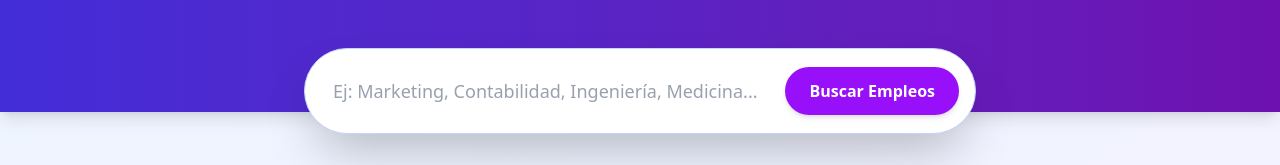
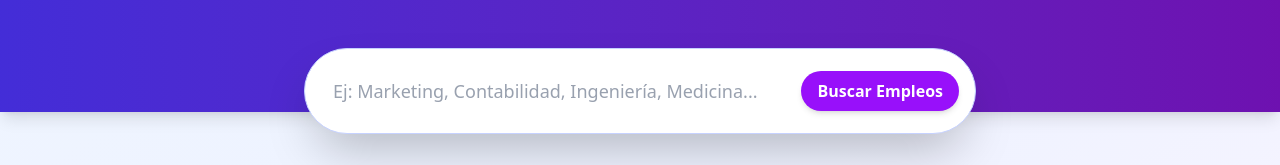
Before and after one commit to azucena123456/Computrabajo, a React (Create React App) app in the folder frontend/: page / in a window 1280 px wide. Shown: the part 199-364 px from the top of the page. Built offline with nearby package versions, Linux system fonts and the light colour scheme.

Commit message:
cambios en mi app.js

```diff
--- a/frontend/src/App.jsx
+++ b/frontend/src/App.jsx
@@ -197,7 +197,7 @@ function App() {
                     />
                     <button
                         type="submit"
-                        className="bg-purple-600 text-white font-bold py-3 px-6 rounded-full shadow-md hover:bg-purple-700 focus:outline-none focus:ring-2 focus:ring-purple-400 focus:ring-offset-2 transition duration-300 transform hover:scale-105 w-auto whitespace-nowrap flex-shrink-0"
+                        className="bg-purple-600 text-white font-bold py-2 px-4 rounded-full shadow-md hover:bg-purple-700 focus:outline-none focus:ring-2 focus:ring-purple-400 focus:ring-offset-2 transition duration-300 transform hover:scale-105 w-auto whitespace-nowrap flex-shrink-0"
                         disabled={loading}
                     >
                         {loading ? 'Buscando...' : 'Buscar Empleos'}
```
